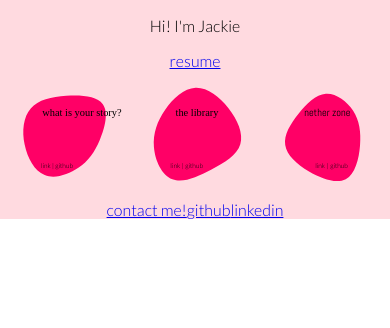
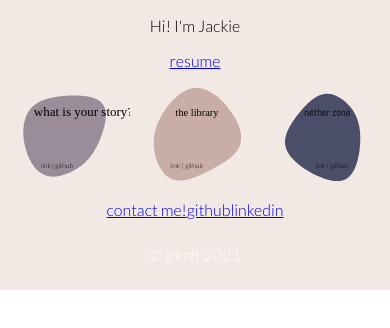
Before and after one commit to jckrft/portfolio, a React (Create React App) app in the folder client/: page /contact in a window 390 px wide. Shown: the top 328 px of the page. Built offline with nearby package versions, Linux system fonts and the light colour scheme; a web font is replaced by a local one.

Commit message:
media query and color palette

```diff
--- a/client/src/App.css
+++ b/client/src/App.css
@@ -2,7 +2,7 @@
 
 .App {
   text-align: center;
-  background-color: rgba(255, 192, 203, 0.591);
+  background-color: #f2e9e4;
   overflow: hidden;
   font-family: 'Lato', sans-serif;
 }
--- a/client/src/App.js
+++ b/client/src/App.js
@@ -1,6 +1,6 @@
 import "./App.css";
 import {Route, Routes} from 'react-router-dom'
-import Landing from "./components/Landing";
+import Footer from "./components/Footer";
 import Projects from "./components/Projects";
 import About from "./components/About";
 import Contact from "./components/Contact";
@@ -14,10 +14,10 @@ function App() {
         <Route exact path="/about" element={<About />} />
         <Route exact path="/contact" element={<Contact />} />
       </Routes> */}
-      <Landing />
       <About />
       <Projects />
       <Contact />
+      <Footer />
     </div>
   );
 }
--- a/client/src/assets/css/Projects.css
+++ b/client/src/assets/css/Projects.css
@@ -8,6 +8,7 @@
 
 .name-1 {
   font-family: 'Mrs Saint Delafield', cursive;
+  font-size: 20px;
 }
 
 .link-1 {
@@ -47,3 +48,9 @@
 .test {
   size: 20px;
 }
+
+@media only screen and (min-device-width: 320px) and (max-device-width: 480px) {
+  .blob-box {
+    display: block;
+  }
+}
--- a/client/src/components/About.jsx
+++ b/client/src/components/About.jsx
@@ -6,7 +6,9 @@ export default function About() {
   return (
     <div>
       <p>Hi! I'm Jackie</p>
-      <a href={resume} target="_blank">
+      <a href={resume}
+        target="_blank"
+        rel="noreferrer">
         resume
       </a>
 
--- /dev/null
+++ b/client/src/components/Footer.jsx
@@ -0,0 +1,11 @@
+import React from "react";
+
+export default function Footer() {
+  return (
+    <div>
+      <p className="copywrite" style={{ color: "white", padding: "10px" }}>
+        © jckrft 2021
+      </p>
+    </div>
+  );
+}
--- a/client/src/components/Landing.jsx
+++ /dev/null
@@ -1,10 +0,0 @@
-import React from 'react'
-import { Link } from 'react-router-dom'
-
-export default function Landing() {
-  return (
-    <div>
-
-    </div>
-  )
-}
--- a/client/src/components/Projects.jsx
+++ b/client/src/components/Projects.jsx
@@ -8,11 +8,11 @@ export default function Projects() {
       <svg viewBox="0 0 200 200" xmlns="http://www.w3.org/2000/svg">
           <g>
             <path
-              fill="#FF0066"
+              fill="#9a8c98"
               d="M58.2,-47.5C67.4,-34.8,61.4,-11.1,53.5,7.6C45.6,26.4,35.8,40.1,20.5,50.5C5.2,60.9,-15.5,68.1,-31.3,61.7C-47,55.4,-57.8,35.5,-62.1,14.7C-66.4,-6,-64.2,-27.7,-52.7,-40.9C-41.3,-54.1,-20.7,-58.8,1.9,-60.3C24.5,-61.8,49,-60.2,58.2,-47.5Z"
               transform="translate(100 100)"
             />
-            <text x="65" y="70" className="name-1">
+            <text x="52" y="70" className="name-1">
               what is your story?
             </text>
             <a
@@ -39,7 +39,7 @@ export default function Projects() {
           <g>
             <path
               className="test"
-              fill="#FF0066"
+              fill="#c9ada7"
               d="M51.5,-41.3C65.5,-23.6,74.7,-2.2,69.7,14.3C64.7,30.9,45.4,42.6,24.7,53.5C3.9,64.4,-18.4,74.5,-34.7,68.1C-51.1,61.8,-61.5,39.1,-63.2,18.3C-64.9,-2.6,-57.9,-21.6,-45.9,-38.9C-33.9,-56.3,-17,-71.9,0.9,-72.7C18.8,-73.4,37.5,-59.1,51.5,-41.3Z"
               transform="translate(100 100)"
             />
@@ -69,7 +69,7 @@ export default function Projects() {
         <svg viewBox="0 0 200 200" xmlns="http://www.w3.org/2000/svg">
           <g>
             <path
-              fill="#FF0066"
+              fill="#4a4e69"
               d="M43.3,-37.3C53,-22.4,55.6,-4.5,53.9,16.1C52.3,36.8,46.3,60.3,31.9,68C17.4,75.6,-5.5,67.3,-24.6,56.2C-43.6,45,-58.8,31,-61.2,15.4C-63.6,-0.1,-53.1,-17,-40.7,-32.6C-28.4,-48.2,-14.2,-62.3,1.3,-63.4C16.8,-64.4,33.6,-52.3,43.3,-37.3Z"
               transform="translate(100 100)"
             />
```
